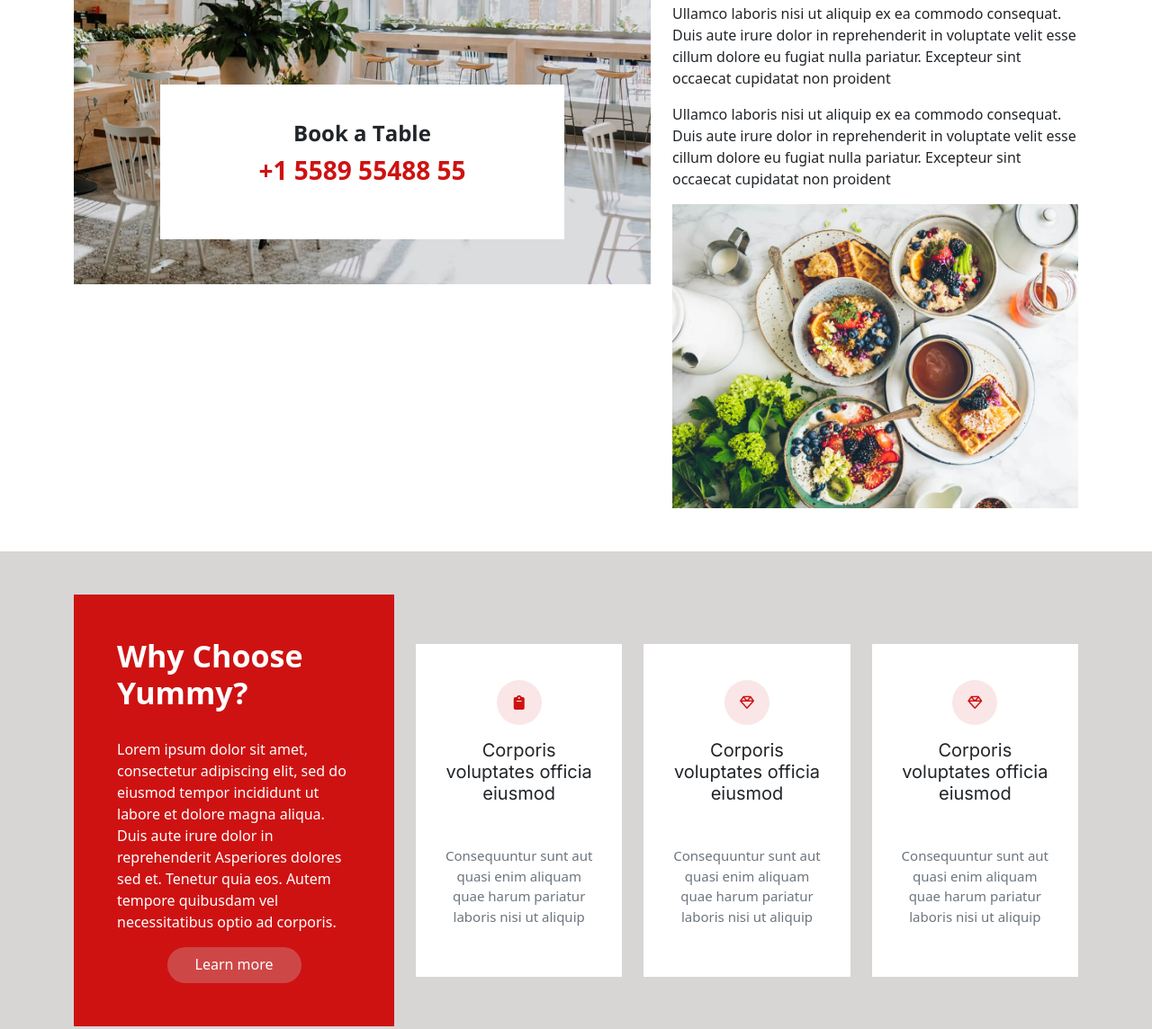
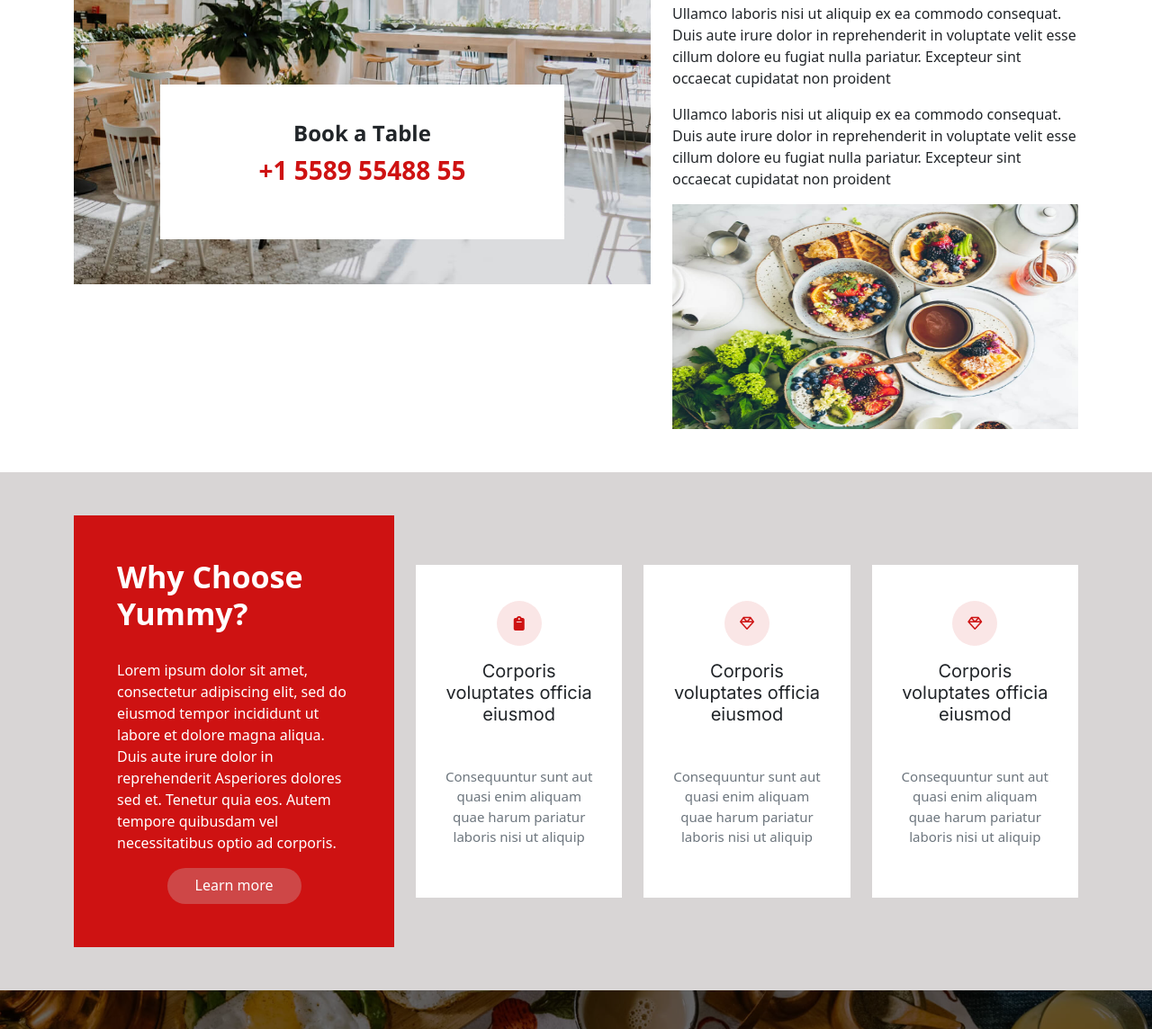
Before and after one commit to MoHaMMedYaSSeRRR/Yummy-Food, a plain HTML site: page index.html in a window 1280 px wide. Shown: the part 940-2084 px from the top of the page at 90% size. Drawn offline with nearby package versions, Linux system fonts and the light colour scheme.

Commit message:
Add files via upload

```diff
--- a/index.html
+++ b/index.html
@@ -160,7 +160,7 @@
                         in voluptate velit esse cillum dolore eu fugiat nulla pariatur. Excepteur sint occaecat
                         cupidatat non proident</p>
 
-                                 <img src="img/about-2.jpg" class="w-100 h-50 "  alt="">
+                                 <img src="img/about-2.jpg" class="about-img-2"  alt="">
 
 
                 </div>
```
